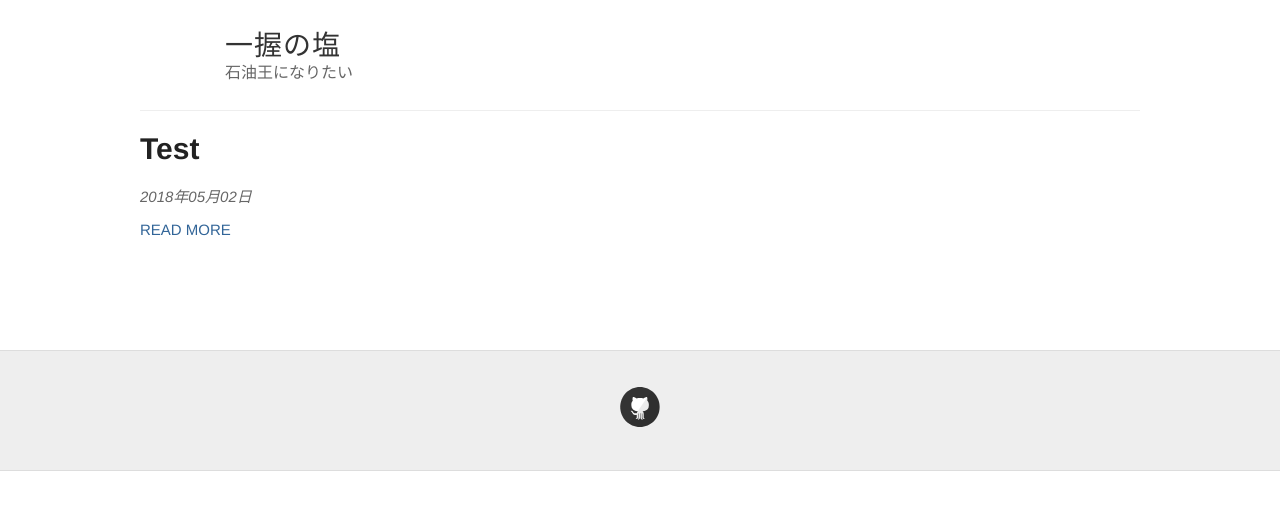
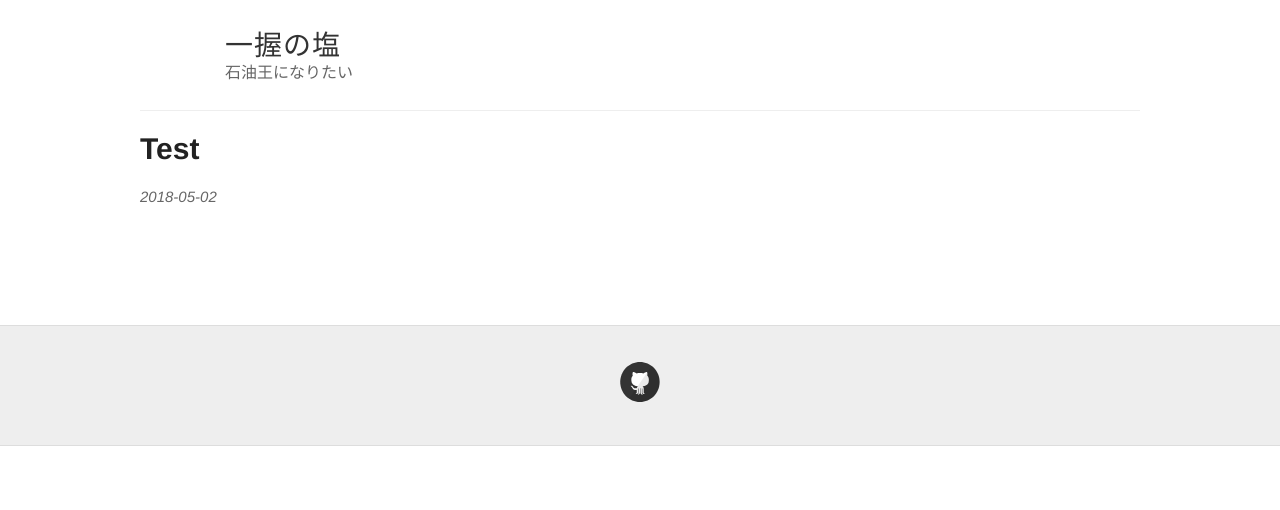
Before and after one commit to salty-vanilla/page_test, a Jekyll site: the page built from index.html, in a window 1280 px wide. Shown: the top 510 px of the page. Built offline with Jekyll 4.4.1, drawn with Linux system fonts in a browser that asks for light colours.

Commit message:
Update index.html

```diff
--- a/index.html
+++ b/index.html
@@ -5,13 +5,10 @@ layout: default
 <div class="posts">
   {% for post in site.posts %}
     <article class="post">
-
       <h1><a href="{{ site.baseurl }}{{ post.url }}">{{ post.title }}</a></h1>
-
       <div class="date">
-        {{ post.date | date: "%Y年%m月%d日" }}
+        {{ post.date | date: "%Y-%m-%d" }}
       </div>
-      <a href="{{ site.baseurl }}{{ post.url }}" class="read-more">Read More</a>
     </article>
   {% endfor %}
 </div>
```
